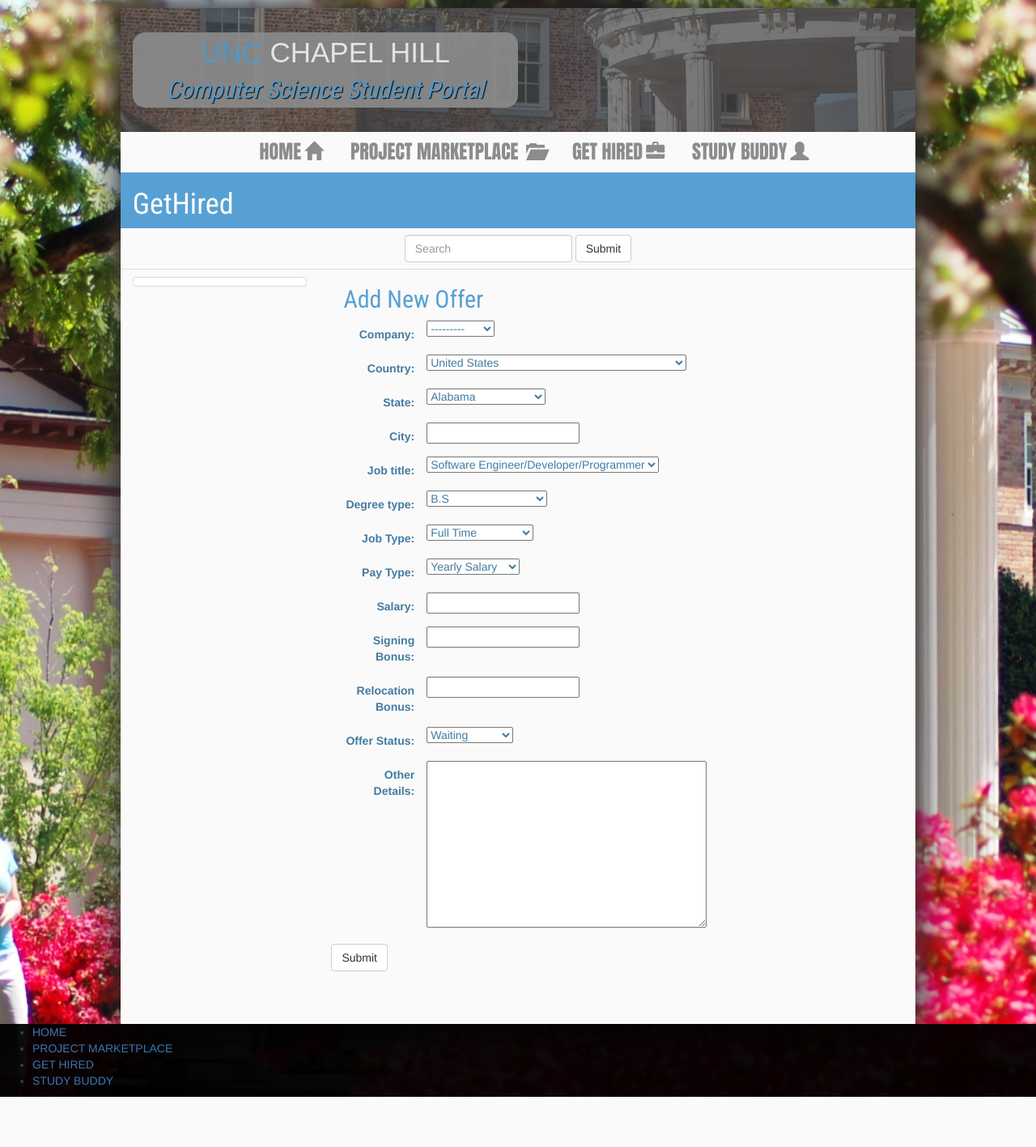
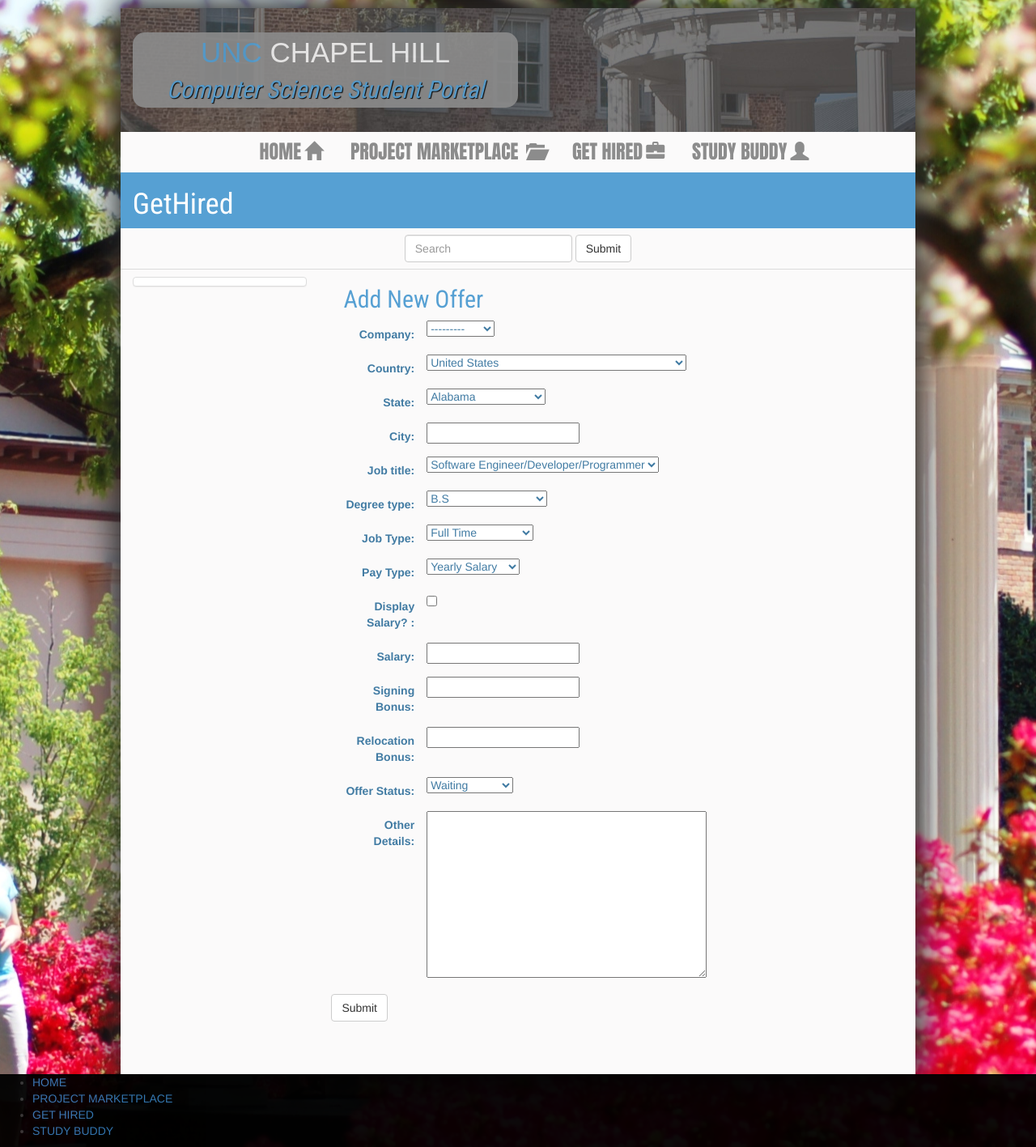
Before and after one commit to eliezer15/csportal, a Django app: page /gethired/post/new/Offer/ in a window 1280 px wide. Shown: the whole page at 81% size. Before the commit the page ends 1355 px from the top, so only its background shows below. Run offline with Django 3.2, Linux system fonts and the light colour scheme; data comes from the database, SQL or seed files in the repository; both versions use the stored data as it was after the commit; parts of the project's set-up code (start-up, migrations or seed data) failed here and were passed over; some libraries are stand-ins or nearby versions; some web fonts are replaced.

Commit message:
Fixed avg salary calculation and gave option to display salary on Offer

```diff
--- a/GetHired/forms.py
+++ b/GetHired/forms.py
@@ -1,15 +1,15 @@
-from django.forms import ModelForm, Form
+from django import forms
 from GetHired.models import Interview, Offer, GetHiredPost, Location, Company
 
-class InterviewForm(ModelForm):
+class InterviewForm(forms.ModelForm):
     class Meta:
         model = Interview
 
-class OfferForm(ModelForm):
+class OfferForm(forms.ModelForm):
     class Meta:
         model = Offer
 
-class LocationForm(ModelForm):
+class LocationForm(forms.ModelForm):
     class Meta:
         model = Location
         fields = ('city','state')
--- a/GetHired/models.py
+++ b/GetHired/models.py
@@ -43,7 +43,22 @@ class Company(models.Model):
 
     def add_offer(self,offer):
         self.num_offers += 1
-        self.avg_salary = (self.avg_salary + offer.salary)/self.num_offers
+        #Need to check what type of salary we're dealing with
+        salary = 0
+        if offer.pay_type == "YS":
+            salary = offer.salary
+
+        elif offer.pay_type == "MS":
+            salary = offer.salary * 12
+
+        elif offer.pay_type == "HS":
+            #Assume 40 hr week
+            salary = offer.salary * 40 * 12
+        elif offer.pay_type == "TS":
+            #Do not account salary
+            salary = self.avg_salary
+
+        self.avg_salary = (self.avg_salary + salary)/self.num_offers
 
     def add_interview(self, interview):
         self.num_interviews+= 1
@@ -129,6 +144,8 @@ class Offer(GetHiredPost):
     pay_type = models.CharField(max_length=2,
                                 choices=pay_choices,
                                 default='YS')
+
+    display_salary = models.BooleanField()
     salary = models.DecimalField(decimal_places=2, max_digits=8)
     signing_bonus = models.DecimalField(decimal_places=2, max_digits=8, blank=True, null=True)
     relocation_bonus = models.DecimalField(decimal_places=2, max_digits=8, blank=True, null=True)
--- a/GetHired/populate.py
+++ b/GetHired/populate.py
@@ -31,7 +31,7 @@ def populate():
     title = ['SE','WD','ST','DE','BA','CO']
     job_type = ['FT','PT','PI','CO']
 
-    pay_type = ['YS','MS']
+    pay_type = ['YS']
     salaries = [50000, 60000, 70000, 80000]
     bonus = [3000, 10000, 5000]
     offer_status = ['AC','NA','NE','WA']
--- a/templates/GetHired/post.html
+++ b/templates/GetHired/post.html
@@ -42,7 +42,11 @@ $(document).ready(function(){
     {% else %}
 
     <p class="pay_type">Pay Type: {{post.get_pay_type_display}}</p>
+    {% if post.display_salary %}
     <p class="salary"> Salary: {{post.salary}}</p>
+    {% else %}
+    <p> Salary not displayed </p>
+    {% endif %}
     <p class="bonus"> Signing Bonus: {{post.signing_bonus}}</p>
     <p class="relocation">Relocation: {{post.relocation_bonus}}</p>
     <p class="status">Status: {{post.get_offer_status_display}}</p>
--- a/templates/portal/newpost.html
+++ b/templates/portal/newpost.html
@@ -387,6 +387,11 @@
         {{ form.pay_type }}
 	</div>
 	<div class="form-group">
+	 	{{ form.display_salary.errors }}
+        <label for="display_salary" class="control-label col-sm-2">Display Salary? : </label>
+        {{ form.display_salary }}
+	</div>
+	<div class="form-group">
 	 	{{ form.salary.errors }}
         <label for="salary" class="control-label col-sm-2">Salary: </label>
         {{ form.salary }}
```
Also changed, not shown: database/data.db.
